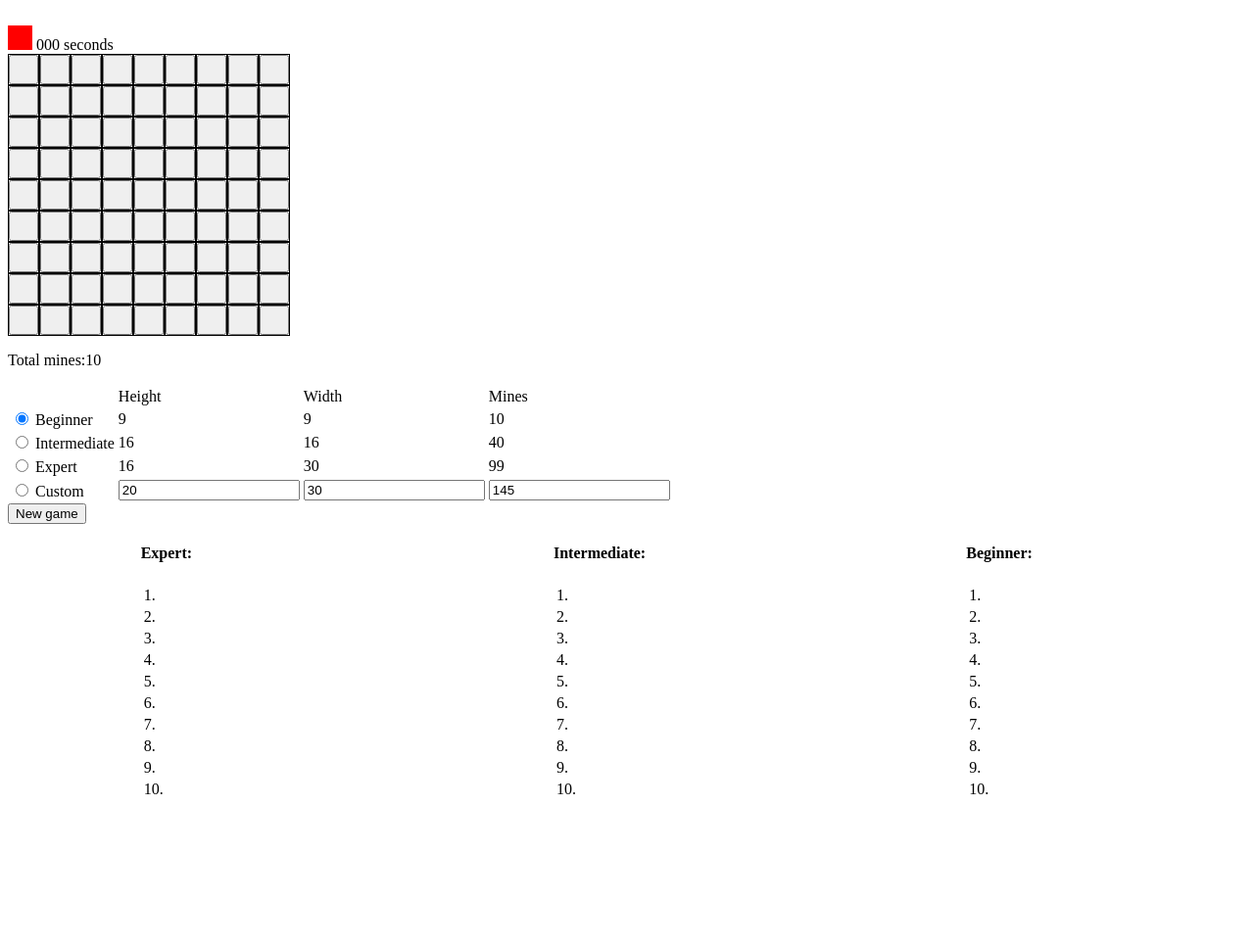
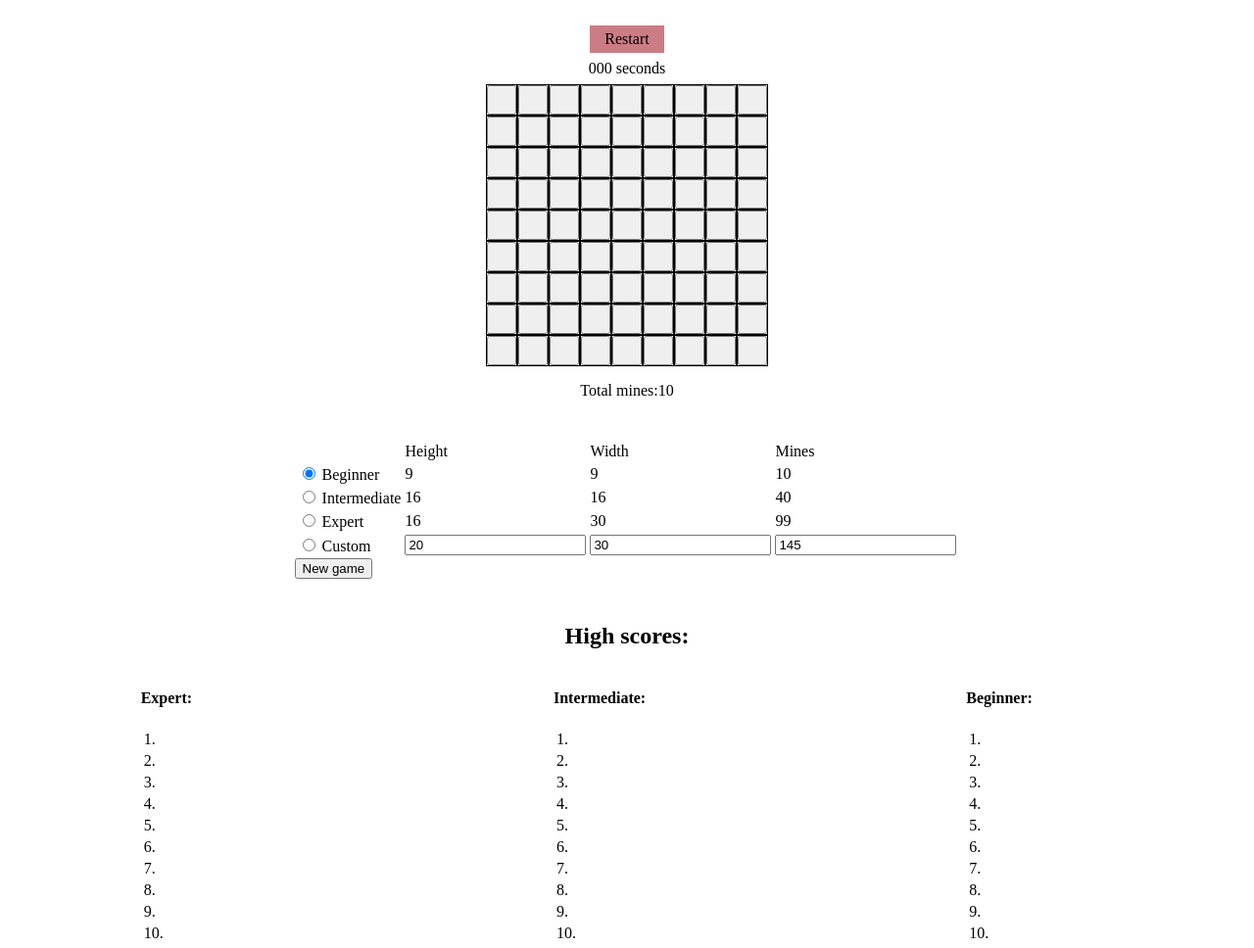
Before and after one commit to minesweepertmu/minesweepertmu.github.io, a plain HTML site: page main.html in a window 1280 px wide. Shown: the whole page at 98% size. Before the commit the page ends 826 px from the top, so only its background shows below. Drawn offline with Linux system fonts and the light colour scheme.

Commit message:
final changes on first alpha test release

```diff
--- a/main.css
+++ b/main.css
@@ -4,7 +4,13 @@
 }
 .main-game2 {
 	display: grid;
+}
 
+.playground {
+	display: flex;
+	justify-content: center;
+	align-items: center;
+	flex-direction: column;
 }
 .game-row {
 	display: flex;
@@ -36,19 +42,32 @@
 }
 
 .time-stopwatch {
-	display: inline;
-	width: 100px;
-	height: 100px;
+	display: flex;
+	margin: 7px 0;
+}
+
+.box-settings-container {
+	display: flex;
+	justify-content: center;
+	align-items: center;
+	margin: 25px 0;
+}
+.highscore-text-container {
+	display: flex;
+	justify-content: center;
+	align-items: center;
 }
 
 .game-status {
-	display: flex;
-	min-height: 25px;
-	min-width: 25px;
 	display: inline-block;
     overflow: hidden;
     white-space: nowrap;
-	background-color: red;
+    padding: 5px 15px;
+	background-color: #cc7c84;
+}
+
+.game-status:hover {
+	cursor: pointer;
 }
 
 .highscore-table {
--- a/main.html
+++ b/main.html
@@ -16,7 +16,7 @@
 		<br />
 		<div class="game-status" id="start">
 			<p class="game-status-text">
-
+				Restart
 			</p>
 		</div>
 		<div class="time-stopwatch">
@@ -85,6 +85,10 @@
 			<input type="button" value="New game" class="new-box-button">
 		</form>
 	</div>
+	<div class="highscore-text-container">
+		<h2>High scores:</h2>
+	</div>
+
 	<div class="highscore-table">
 		<div class="highscore-table-container">
 			<table class="highscore hs-expert">
--- a/minesweeper.js
+++ b/minesweeper.js
@@ -15,7 +15,7 @@ function makeTheMineLawn(rows, cols, x=-1, y=-1, ev=0, allFlags=[]) {
 	gameStatus.id = "start"
 	document.querySelector(".main-game").innerHTML = ''
 	document.querySelector(".main-game2").innerHTML = ''
-	document.querySelector(".game-status").innerHTML = ''
+	document.querySelector(".game-status").innerHTML = 'Restart'
 	document.querySelector(".mines-count").textContent = currentFlags
 
 
```
